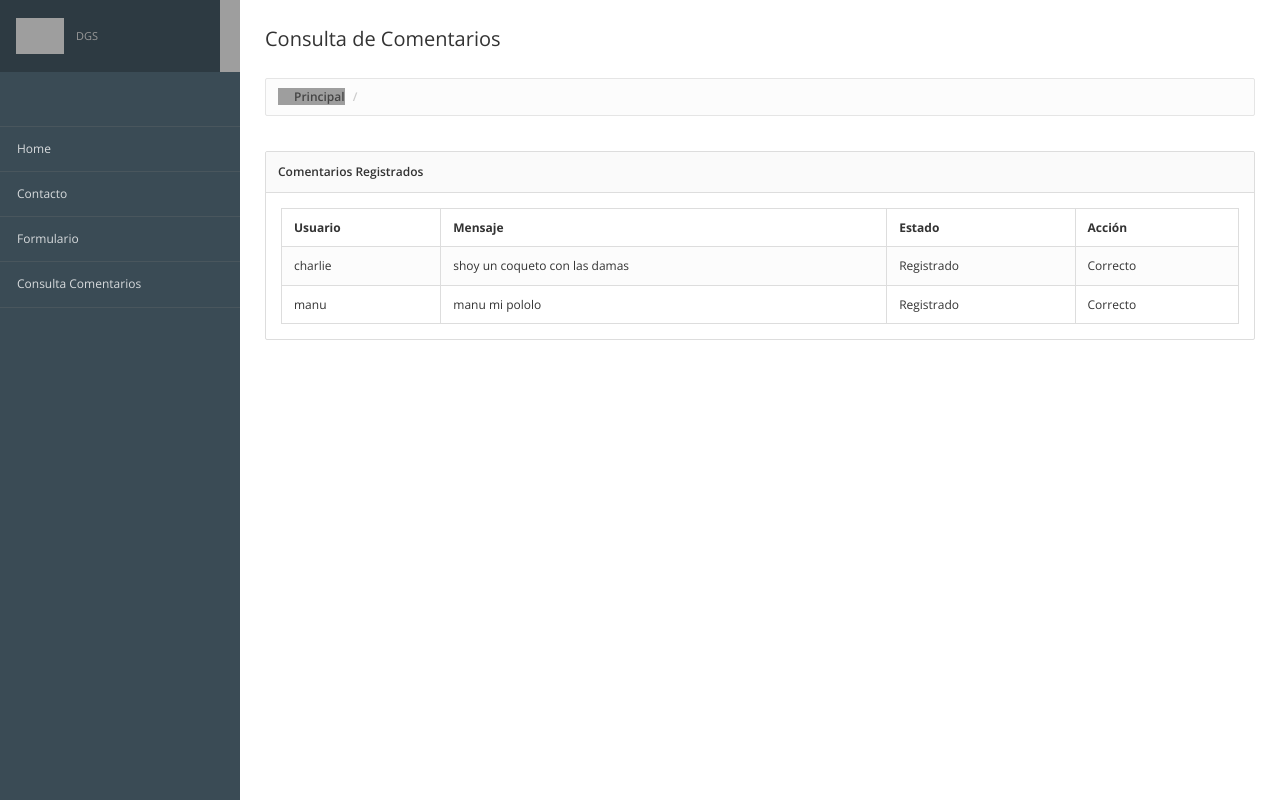
After one commit to uziel122/prueba-django, a Django app: page /consultaContacto/ in a window 1280 px wide. The commit adds this page. Run offline with Django 5.2, Linux system fonts and the light colour scheme; data comes from the database, SQL or seed files in the repository; both versions use the stored data as it was after the commit; some libraries are stand-ins or nearby versions; grey boxes are pictures that could not be loaded.

Commit message:
segundo push comenatarios

```diff
--- a/inicio/templates/inicio/encabezado.html
+++ b/inicio/templates/inicio/encabezado.html
@@ -70,6 +70,10 @@
                 <li><a href="{% url 'principal' %}">Home</a></li>
                 <li><a href="{% url 'contacto' %}">Contacto</a></li>
                 <li><a href="{% url 'formulario' %}">Formulario</a></li>
+
+                <!-- NUEVA OPCIÓN -->
+                <li><a href="{% url 'consultaContacto' %}">Consulta Comentarios</a></li>
+
             </ul>
         </div>
     </div>
--- a/prueba/urls.py
+++ b/prueba/urls.py
@@ -1,41 +1,41 @@
 """
 URL configuration for prueba project.
+"""
 
-The `urlpatterns` list routes URLs to views. For more information please see:
-    https://docs.djangoproject.com/en/6.0/topics/http/urls/
-Examples:
-Function views
-    1. Add an import:  from my_app import views
-    2. Add a URL to urlpatterns:  path('', views.home, name='home')
-Class-based views
-    1. Add an import:  from other_app.views import Home
-    2. Add a URL to urlpatterns:  path('', Home.as_view(), name='home')
-Including another URLconf
-    1. Import the include() function: from django.urls import include, path
-    2. Add a URL to urlpattern  s:  path('blog/', include('blog.urls'))
-"""
 from django.contrib import admin
 from django.urls import path
+from django.conf import settings
+
 from inicio.views import principal
-from inicio.views import contacto
 from inicio.views import formulario
 from inicio.views import nombre
 from inicio.views import ejemplo
-from django.conf import settings
+
 from registros import views as views_registros
 
 urlpatterns = [
     path('admin/', admin.site.urls),
+
     path('', principal, name='principal'),
     path('nombre/', nombre, name='nombre'),
-    path('contacto/',views_registros.contacto, name='contacto'),
+    path('contacto/', views_registros.contacto, name='contacto'),
     path('formulario/', formulario, name='formulario'),
     path('ejemplo/', ejemplo, name='ejemplo'),
-    path ('registrar/',views_registros.registrar,name="Registrar")
+
+    # Registrar comentario
+    path('registrar/', views_registros.registrar, name='Registrar'),
+
+    # Nueva consulta de comentarios
+    path(
+        'consultaContacto/',
+        views_registros.consultaContacto,
+        name='consultaContacto'
+    ),
 ]
 
 if settings.DEBUG:
     from django.conf.urls.static import static
+
     urlpatterns += static(
         settings.MEDIA_URL,
         document_root=settings.MEDIA_ROOT
--- a/registros/models.py
+++ b/registros/models.py
@@ -2,12 +2,17 @@ from django.db import models
 from ckeditor.fields import RichTextField
 
 # Create your models here.
+
 class Alumnos(models.Model):
-    matricula = models.CharField(max_length=12,verbose_name="Id")
+    matricula = models.CharField(max_length=12, verbose_name="Id")
     nombre = models.TextField()
     carrera = models.TextField()
     turno = models.CharField(max_length=10)
-    imagen = models.ImageField(null=True,upload_to="fotos",verbose_name="Fotografia")
+    imagen = models.ImageField(
+        null=True,
+        upload_to="fotos",
+        verbose_name="Fotografia"
+    )
     created = models.DateTimeField(auto_now_add=True)
     updated = models.DateTimeField(auto_now_add=True)
 
@@ -19,33 +24,42 @@ class Alumnos(models.Model):
     def __str__(self):
         return self.nombre
 
-class Comentario (models.Model):
-    id= models.AutoField(primary_key=True,verbose_name="Clave")
-    alumno = models.ForeignKey(Alumnos,
-                on_delete=models.CASCADE,verbose_name="Alumno")
-    created =models.DateTimeField(auto_now_add=True,verbose_name="Registrado")
+
+class Comentario(models.Model):
+    id = models.AutoField(primary_key=True, verbose_name="Clave")
+    alumno = models.ForeignKey(
+        Alumnos,
+        on_delete=models.CASCADE,
+        verbose_name="Alumno"
+    )
+    created = models.DateTimeField(
+        auto_now_add=True,
+        verbose_name="Registrado"
+    )
     coment = RichTextField(verbose_name="Comentario")
-    #indica q se mostrara el nombre como valor en la tabla
 
     class Meta:
         verbose_name = "Comentario"
-        verbose_name_plural = "Comentario"
+        verbose_name_plural = "Comentarios"
         ordering = ["-created"]
 
     def __str__(self):
         return self.coment
 
+
 class ComentarioContacto(models.Model):
- id = models.AutoField(primary_key=True,verbose_name="Clave")
- usuario = models.TextField(verbose_name="Usuario")
- mensaje = models.TextField(verbose_name="Comentario")
- created =models.DateTimeField(auto_now_add=True,verbose_name="Registrado")
+    id = models.AutoField(primary_key=True, verbose_name="Clave")
+    usuario = models.TextField(verbose_name="Usuario")
+    mensaje = models.TextField(verbose_name="Comentario")
+    created = models.DateTimeField(
+        auto_now_add=True,
+        verbose_name="Registrado"
+    )
 
- class Meta:
-  verbose_name = "Comentario Contacto"
-  verbose_name_plural = "Comentarios Contactos"
-  ordering = ["-created"]
+    class Meta:
+        verbose_name = "Comentario Contacto"
+        verbose_name_plural = "Comentarios Contactos"
+        ordering = ["-created"]
 
-def __str__(self):
- return self.mensaje
- #Indica que se mostrára el mensaje como valor en la tabla
+    def __str__(self):
+        return self.mensaje
--- /dev/null
+++ b/registros/templates/registros/consultaContacto.html
@@ -0,0 +1,84 @@
+{% extends "inicio/encabezado.html" %}
+{% load static %}
+
+{% block titulo %}
+Consulta de Comentarios
+{% endblock %}
+
+{% block encabezado_pagina %}
+
+<div class="page-header">
+    <div class="page-title">
+        <h3>Consulta de Comentarios</h3>
+    </div>
+</div>
+
+{% endblock %}
+
+{% block contenido %}
+
+<div class="panel panel-default">
+
+    <div class="panel-heading">
+        <h6 class="panel-title">
+            Comentarios Registrados
+        </h6>
+    </div>
+
+    <div class="panel-body">
+
+        <table class="table table-bordered table-striped">
+
+            <thead>
+
+                <tr>
+
+                    <th>Usuario</th>
+
+                    <th>Mensaje</th>
+
+                    <th>Estado</th>
+
+                    <th>Acción</th>
+
+                </tr>
+
+            </thead>
+
+            <tbody>
+
+                {% for comentario in comentarios %}
+
+                <tr>
+
+                    <td>{{ comentario.usuario }}</td>
+
+                    <td>{{ comentario.mensaje }}</td>
+
+                    <td>Registrado</td>
+
+                    <td>Correcto</td>
+
+                </tr>
+
+                {% empty %}
+
+                <tr>
+
+                    <td colspan="4">
+                        No existen comentarios registrados.
+                    </td>
+
+                </tr>
+
+                {% endfor %}
+
+            </tbody>
+
+        </table>
+
+    </div>
+
+</div>
+
+{% endblock %}
--- a/registros/views.py
+++ b/registros/views.py
@@ -1,18 +1,37 @@
 from django.shortcuts import render
 from .forms import ComentarioContactoForm
+from .models import ComentarioContacto
+
+
+def contacto(request):
+    form = ComentarioContactoForm()
+    return render(request, "registros/contacto.html", {"form": form})
+
 
 def registrar(request):
     if request.method == 'POST':
         form = ComentarioContactoForm(request.POST)
 
-        if form.is_valid():  # Si los datos recibidos son correctos
-            form.save()      # Inserta en la base de datos
-            return render(request, 'registros/contacto.html')
+        if form.is_valid():
+            form.save()
+
+            comentarios = ComentarioContacto.objects.all()
+
+            return render(
+                request,
+                "registros/consultaContacto.html",
+                {"comentarios": comentarios}
+            )
 
     form = ComentarioContactoForm()
+    return render(request, "registros/contacto.html", {"form": form})
 
-    # Si sale mal se reenvían al formulario los datos ingresados
-    return render(request, 'registros/contacto.html', {'form': form})
 
-def contacto (request):
-    return render(request,"registros/contacto.html")
+def consultaContacto(request):
+    comentarios = ComentarioContacto.objects.all()
+
+    return render(
+        request,
+        "registros/consultaContacto.html",
+        {"comentarios": comentarios}
+    )
```
Also changed, not shown: db.sqlite3.
